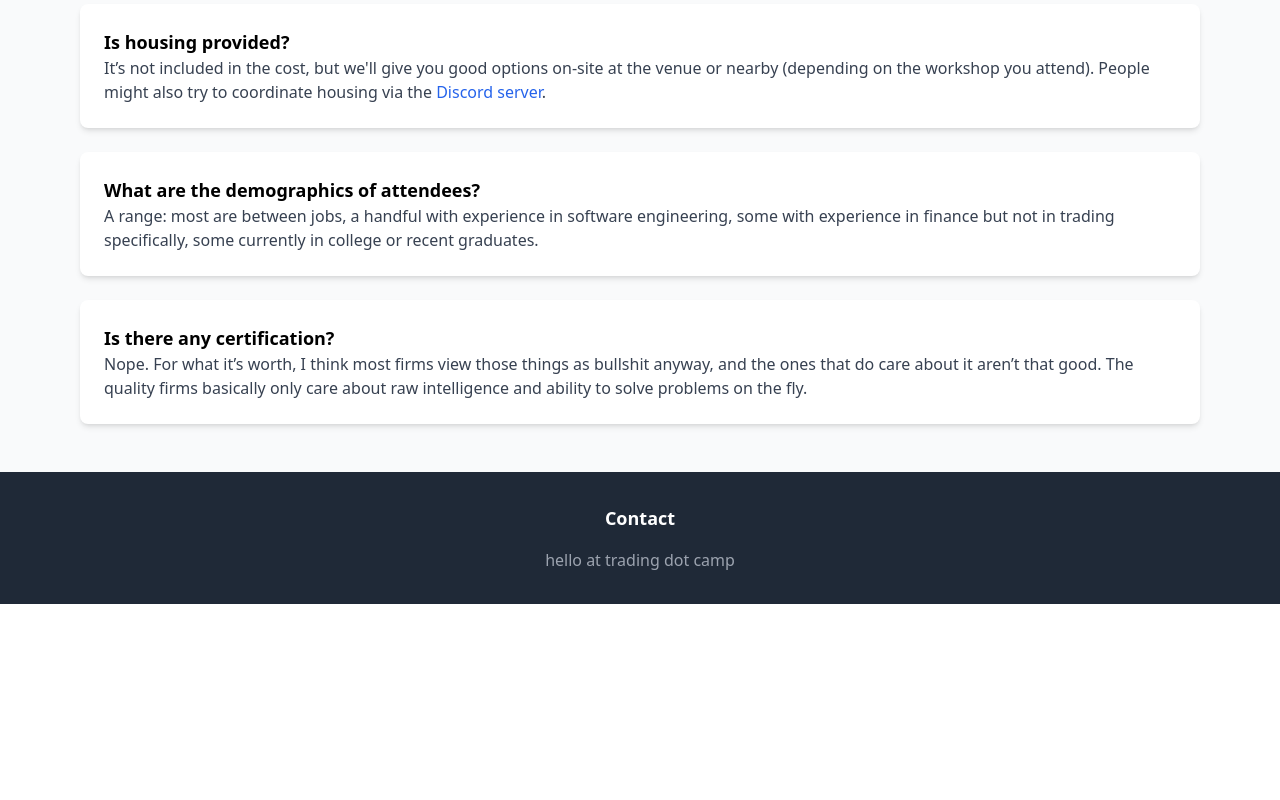
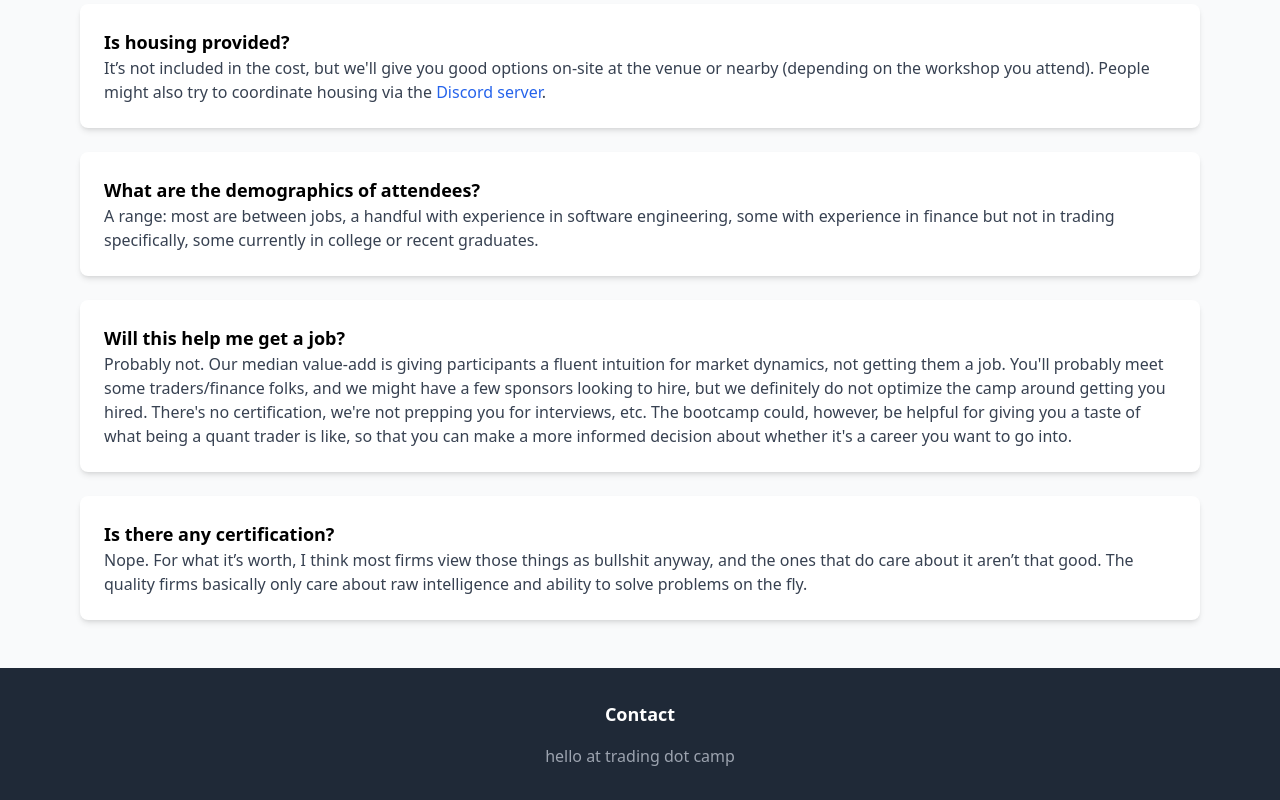
Before and after one commit to tradingbootcamp/website, a Vue app: page /faq in a window 1280 px wide. Shown: the part 572-1372 px from the top of the page. Before the commit the page ends 1176 px from the top, so only its background shows below. Built offline with nearby package versions, Linux system fonts and the light colour scheme.

Commit message:
updates
* faq (added "will this get me a job")
* homepage (wording tweaks given timing of camps)

```diff
--- a/src/components/faq.vue
+++ b/src/components/faq.vue
@@ -20,6 +20,10 @@
                     <p class="text-gray-700">A range: most are between jobs, a handful with experience in software engineering, some with experience in finance but not in trading specifically, some currently in college or recent graduates.</p>
                 </li>
                 <li class="bg-white p-6 rounded-lg shadow-md">
+                    <strong class="text-lg font-semibold">Will this help me get a job?</strong>
+                    <p class="text-gray-700">Probably not. Our median value-add is giving participants a fluent intuition for market dynamics, not getting them a job. You'll probably meet some traders/finance folks, and we might have a few sponsors looking to hire, but we definitely do not optimize the camp around getting you hired. There's no certification, we're not prepping you for interviews, etc. The bootcamp could, however, be helpful for giving you a taste of what being a quant trader is like, so that you can make a more informed decision about whether it's a career you want to go into.</p>
+                </li>
+                <li class="bg-white p-6 rounded-lg shadow-md">
                     <strong class="text-lg font-semibold">Is there any certification?</strong>
                     <p class="text-gray-700">Nope. For what it’s worth, I think most firms view those things as bullshit anyway, and the ones that do care about it aren’t that good. The quality firms basically only care about raw intelligence and ability to solve problems on the fly.</p>
                 </li>
--- a/src/components/home.vue
+++ b/src/components/home.vue
@@ -18,7 +18,7 @@
           The course is taught by <a target="_blank" href="https://rickiheicklen.com/index.html" class="text-blue-600 hover:text-blue-800">Ricki Heicklen</a>, a former quantitative trader at Jane Street, along with a team of 2-3 others.
         </p>
         <p class="hero-text">
-          The next public bootcamps will be in <b>NYC on Jan 22-26</b>, and in <b>SF/Bay Area on Feb 13-17</b>. Fill out the interest form to be emailed when tickets go on sale!
+          The next public bootcamps will be in <b>NYC on Jan 22-26</b>, and in <b>SF/Bay Area on Feb 13-17</b>. You can register for the NYC bootcamp below, or fill out the interest form to be emailed when tickets go on sale for the SF/Bay Area bootcamp!
         </p>
         <div class="flex flex-col items-start gap-4">
           <a target="_blank" :href="registerUrl" class="register-button">
```
